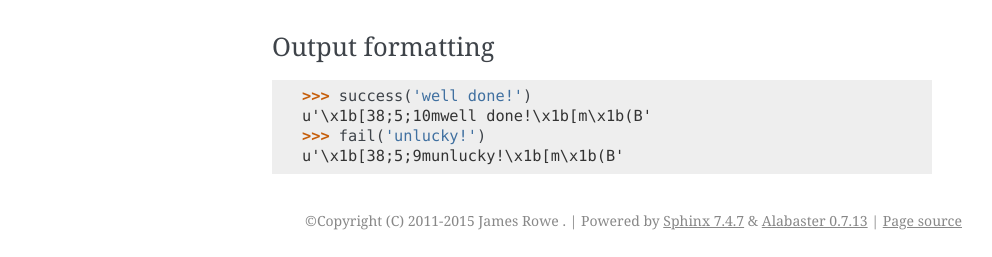
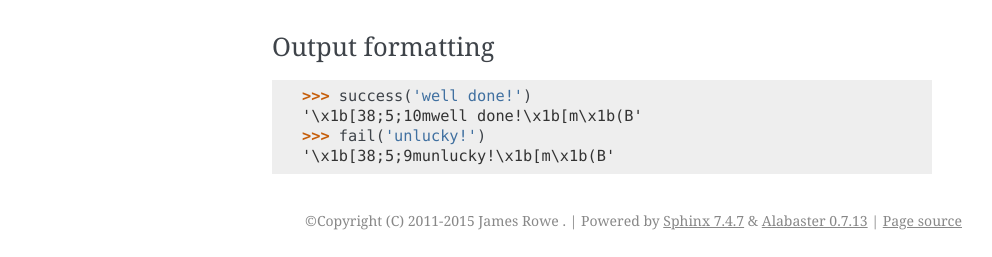
Before and after one commit to JNRowe/versionah, a Sphinx documentation site: the page built from doc/api/utils.rst, in a window 1280 px wide. Shown: the part 702-959 px from the top of the page, without its empty margins (148-1140 px from the left). Built offline with Sphinx 7.4.7, drawn with Linux system fonts in a browser that asks for light colours.

```diff
--- a/doc/api/utils.rst
+++ b/doc/api/utils.rst
@@ -29,6 +29,6 @@ Output formatting
 '''''''''''''''''
 
     >>> success('well done!')  # doctest: +SKIP
-    u'\x1b[38;5;10mwell done!\x1b[m\x1b(B'
+    '\x1b[38;5;10mwell done!\x1b[m\x1b(B'
     >>> fail('unlucky!')  # doctest: +SKIP
-    u'\x1b[38;5;9munlucky!\x1b[m\x1b(B'
+    '\x1b[38;5;9munlucky!\x1b[m\x1b(B'
--- a/doc/conf.py
+++ b/doc/conf.py
@@ -47,7 +47,7 @@ else:
 master_doc = 'index'
 source_suffix = '.rst'
 
-project = u'versionah'
+project = 'versionah'
 copyright = versionah.__copyright__
 
 version = '.'.join([str(x) for x in versionah._version.tuple[:2]])
@@ -63,8 +63,7 @@ with suppress(CalledProcessError):
                                          encoding='ascii')
 
 man_pages = [
-    ('versionah.1', 'versionah', u'versionah Documentation',
-     [u'James Rowe'], 1)
+    ('versionah.1', 'versionah', 'versionah Documentation', ['James Rowe'], 1)
 ]
 
 # Autodoc extension settings
```
